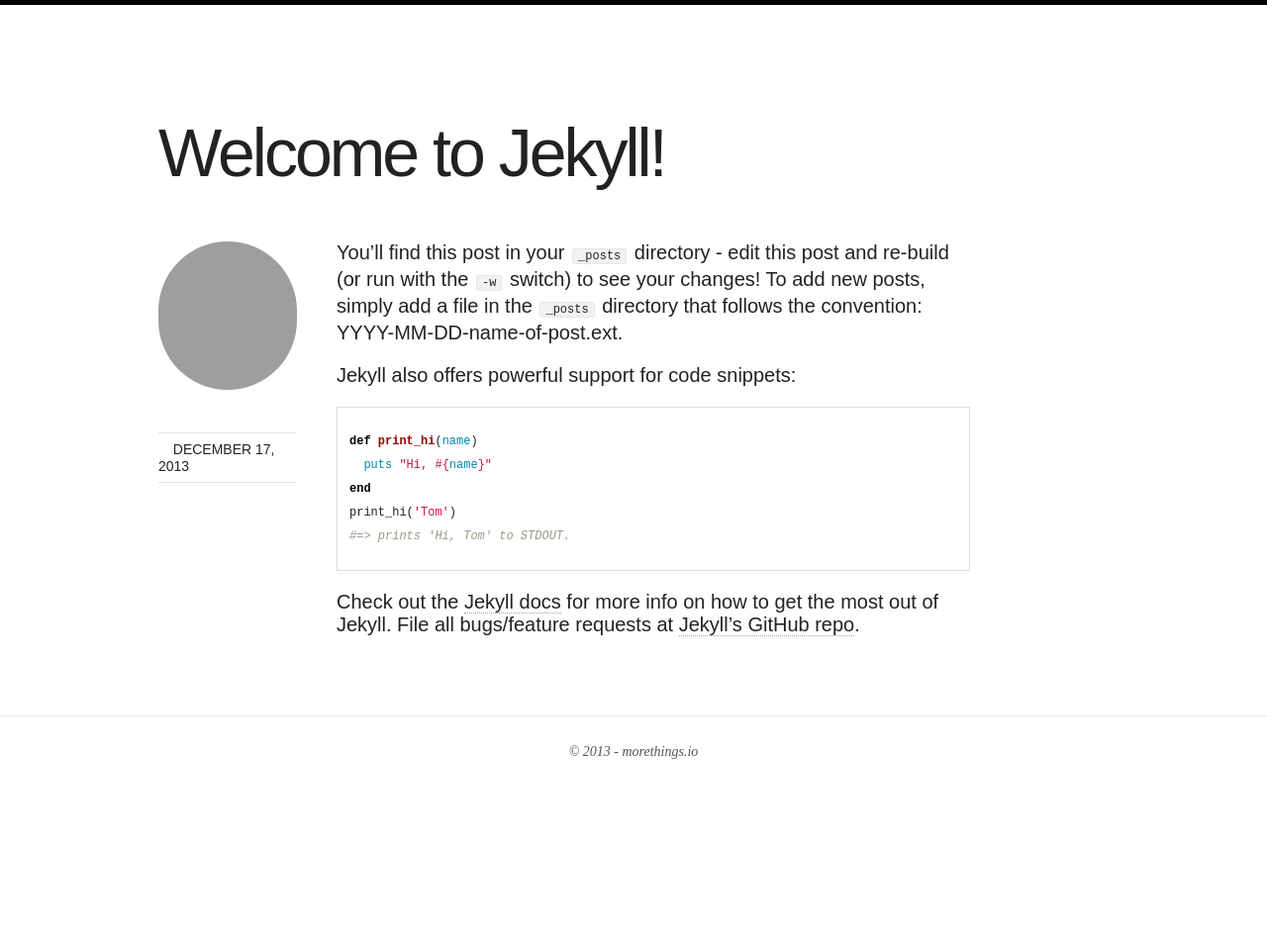
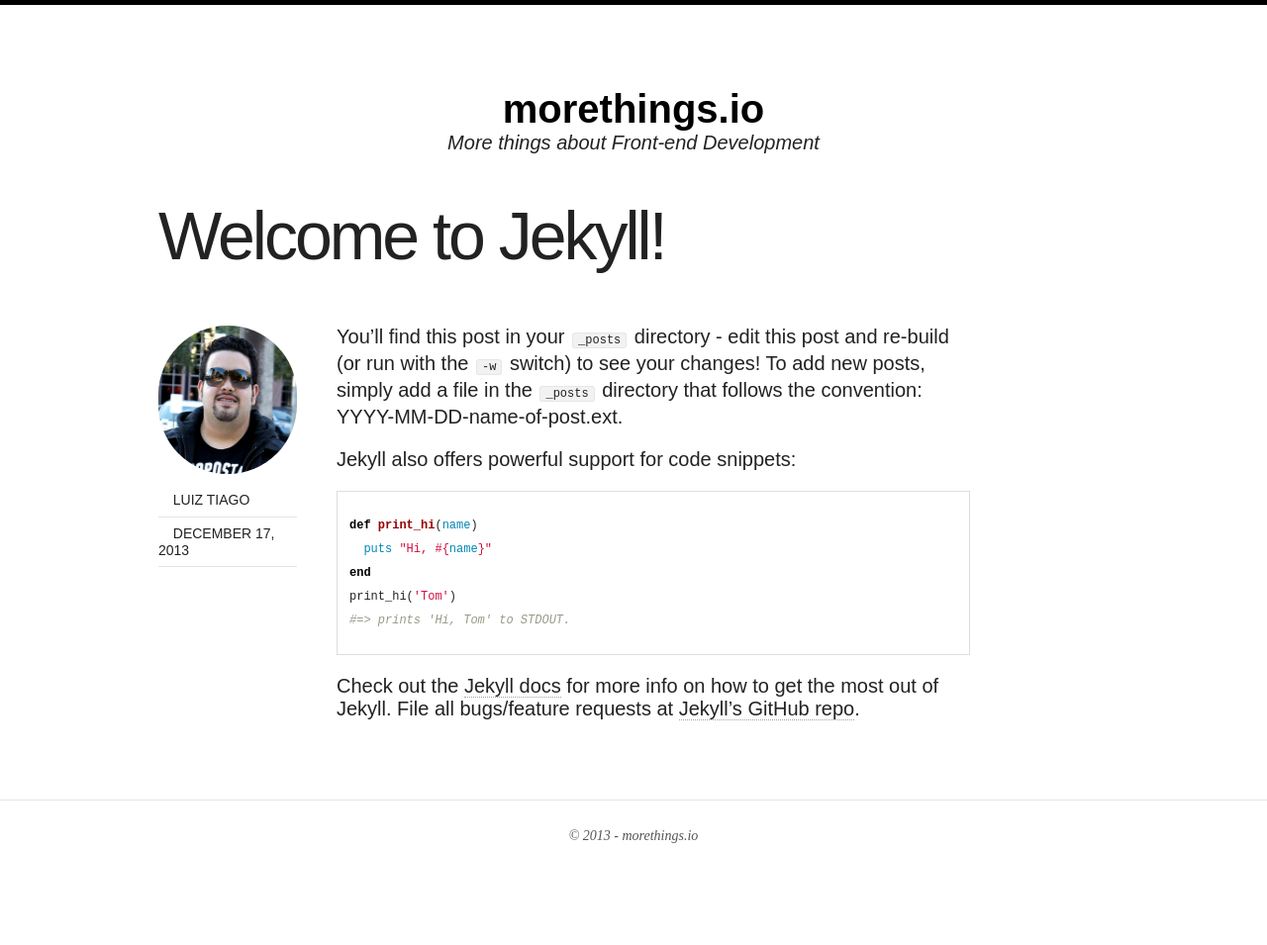
Before and after one commit to luiztiago/morethings.io, a Jekyll site: the page built from _posts/2013-12-17-welcome-to-jekyll.markdown, in a window 1280 px wide. Shown: the whole page at 99% size. Built offline with Jekyll 4.4.1, drawn with Linux system fonts in a browser that asks for light colours; nearby versions of some CDN libraries; Markdown is read by kramdown in place of the engine named in the settings; comment, search, counter and statistics services are not loaded; before the commit the page ends 900 px from its top, so only the background shows below that; some of the changed lines change nothing that is shown; grey boxes are pictures that could not be loaded.

Commit message:
github link updated

```diff
--- a/_config.yml
+++ b/_config.yml
@@ -1,3 +1,64 @@
-name: Your New Jekyll Site
-markdown: redcarpet
-pygments: true
+title:            morethings.io
+description:      More things about Front-end Development
+logo:             site-logo.png
+disqus_shortname: luiztiago
+search:           true
+#Change url to your domain. Leave localhost server or blank when working locally.
+url:              http://localhost:4000
+
+# Owner/author information
+owner:
+  name:           Luiz Tiago
+  avatar:         bio-photo.jpg
+  email:          luiztiago@gmail.com
+  # Social networking links used in footer. Update and remove as you like.
+  twitter:        morethings
+  facebook:       morethings.io
+  github:         luiztiago/morethings.io
+  stackexchange:
+  linkedin:
+  instagram:
+  flickr:
+  tumblr:
+  # For Google Authorship https://plus.google.com/authorship
+  google_plus:
+
+# Analytics and webmaster tools stuff goes here
+google_analytics:
+google_verify:
+# https://ssl.bing.com/webmaster/configure/verify/ownership Option 2 content= goes here
+bing_verify:
+
+# Links to include in top navigation
+# For external links add external: true
+links:
+  - title: Sobre
+    url: /about
+  - title: Posts
+    url: /articles
+
+# http://en.wikipedia.org/wiki/List_of_tz_database_time_zones
+timezone:    America/Recife
+future:      true
+pygments:    true
+markdown:    kramdown
+
+# https://github.com/mojombo/jekyll/wiki/Permalinks
+permalink:   /:categories/:title
+
+kramdown:
+  auto_ids: true
+  footnote_nr: 1
+  entity_output: as_char
+  toc_levels: 1..6
+  use_coderay: false
+
+  coderay:
+    coderay_line_numbers:
+    coderay_line_numbers_start: 1
+    coderay_tab_width: 4
+    coderay_bold_every: 10
+    coderay_css: class
+
+include: [".htaccess"]
+exclude: ["lib", "config.rb", "Gemfile", "Capfile", "Gemfile.lock", "config", "log", "Rakefile", "Rakefile.rb", "tmp", "less", "*.sublime-project", "*.sublime-workspace", "test", "spec", "Gruntfile.js", "package.json", "node_modules"]
```
